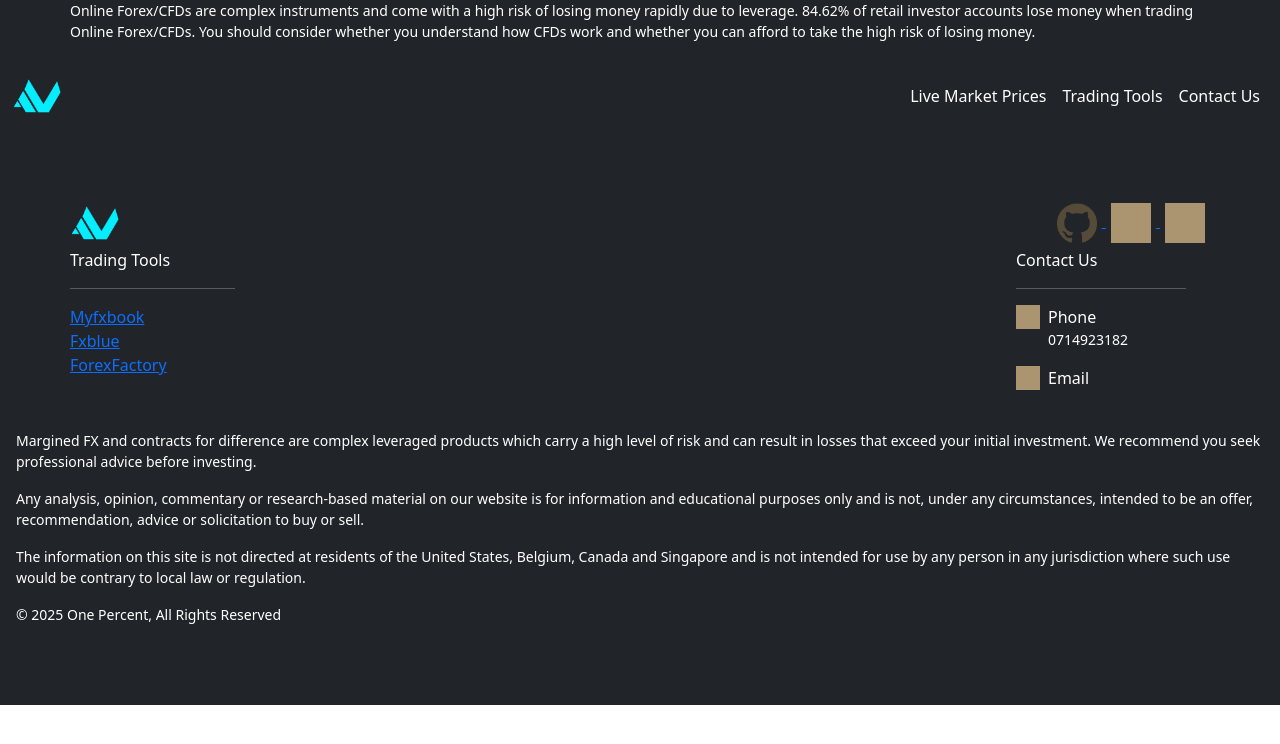
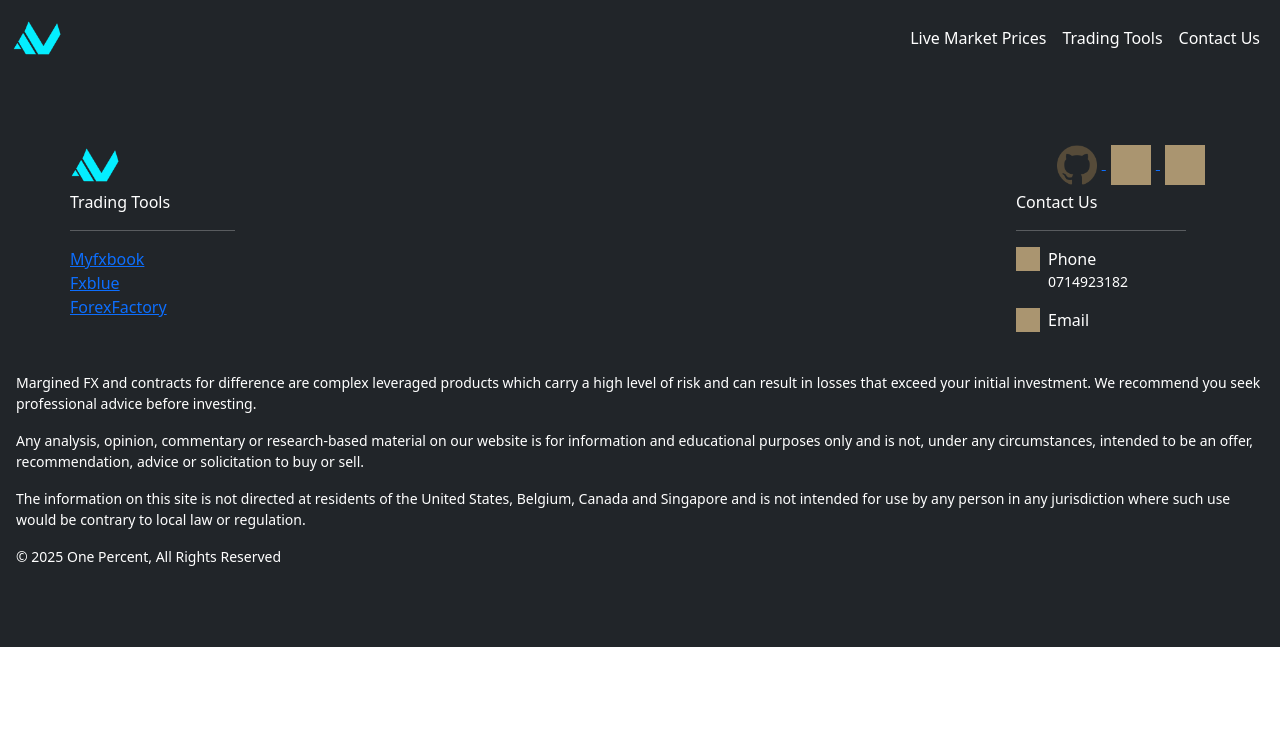
Before and after one commit to Jerome-Chauncey/One-Percent, a plain HTML site: page charts.html in a window 1280 px wide. Drawn offline with nearby package versions, Linux system fonts and the light colour scheme; grey boxes are pictures that could not be loaded; a script that the page names is missing.

Commit message:
fixes navbar collapse in charts.html

```diff
--- a/charts.html
+++ b/charts.html
@@ -19,19 +19,7 @@
   </head>
   <body>
     <header class="bg-dark text-white sticky-top">
-      <div class="container px-3 px-lg-0">
-        <div class="d-flex justify-content-center">
-          <div class="text-start">
-            <p>
-              Online Forex/CFDs are complex instruments and come with a high
-              risk of losing money rapidly due to leverage. 84.62% of retail
-              investor accounts lose money when trading Online Forex/CFDs. You
-              should consider whether you understand how CFDs work and whether
-              you can afford to take the high risk of losing money.
-            </p>
-          </div>
-        </div>
-      </div>
+
 
       <nav class="navbar navbar-expand-lg bg-dark text-white sticky-top">
         <div class="container-fluid">
@@ -252,5 +240,10 @@
         </div>
       </div>
     </footer>
+    <script
+      src="https://cdn.jsdelivr.net/npm/bootstrap@5.3.3/dist/js/bootstrap.bundle.min.js"
+      integrity="sha384-YvpcrYf0tY3lHB60NNkmXc5s9fDVZLESaAA55NDzOxhy9GkcIdslK1eN7N6jIeHz"
+      crossorigin="anonymous"
+    ></script>
   </body>
 </html>
```
